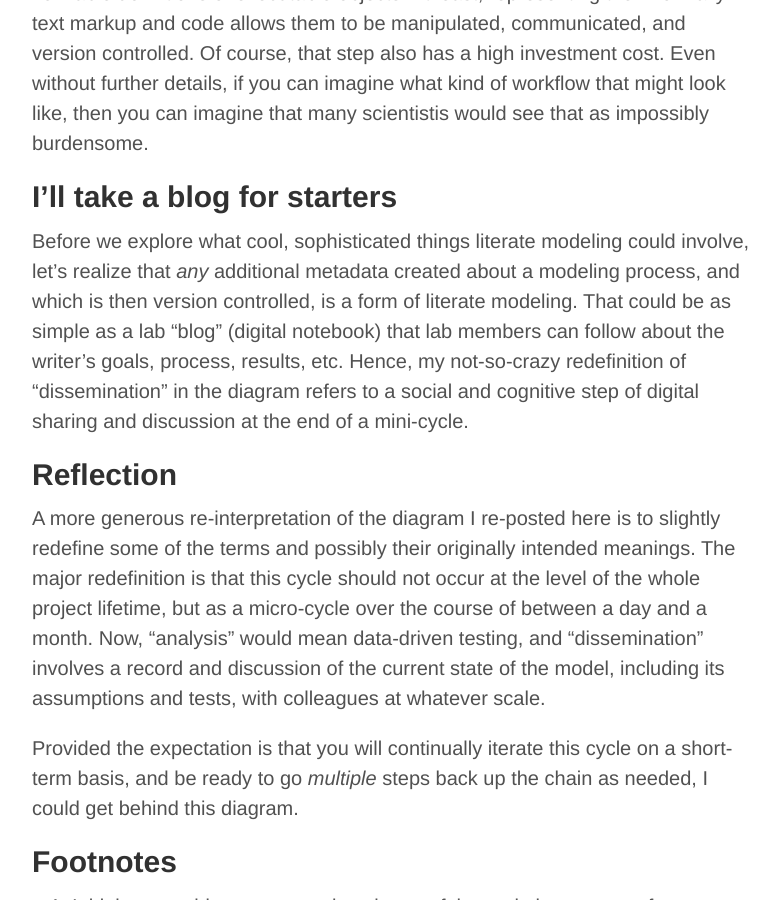
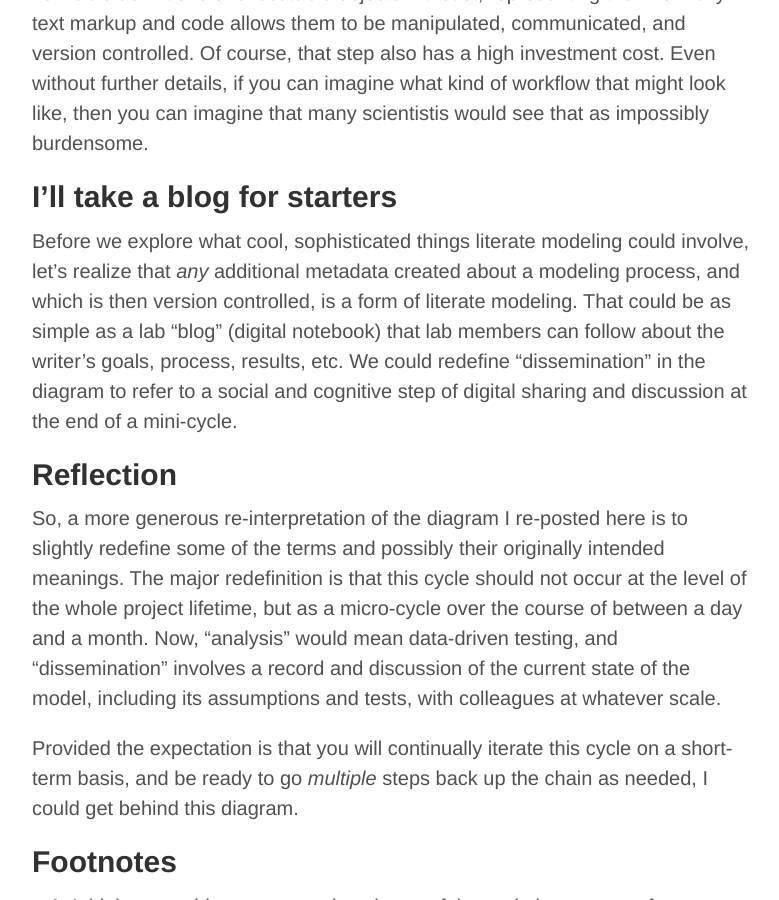
Before and after one commit to robclewley/robclewley.github.io, a Jekyll site: the page built from _posts/2015-04-01-sumatra-and-simulation-management-or-literate-modeling.md, in a window 1280 px wide and 900 px high, scrolled down 3973 px. Shown: the whole window, without its empty margins (248-1027 px from the left). Built offline with Jekyll 4.4.1, drawn with Linux system fonts in a browser that asks for light colours; Markdown is read by kramdown in place of the engine named in the settings; comment, search, counter and statistics services are not loaded.

Commit message:
small snafu

```diff
--- a/_posts/2015-04-01-sumatra-and-simulation-management-or-literate-modeling.md
+++ b/_posts/2015-04-01-sumatra-and-simulation-management-or-literate-modeling.md
@@ -172,13 +172,13 @@ could involve, let's realize that *any* additional metadata created
 about a modeling process, and which is then version controlled, is a
 form of literate modeling. That could be as simple as a lab "blog"
 (digital notebook) that lab members can follow about the writer's
-goals, process, results, etc. Hence, my not-so-crazy redefinition of
-"dissemination" in the diagram refers to a social and cognitive step
-of digital sharing and discussion at the end of a mini-cycle.
+goals, process, results, etc. We could redefine "dissemination" in the
+diagram to refer to a social and cognitive step of digital sharing and
+discussion at the end of a mini-cycle.
 
 ## Reflection
 
-A more generous re-interpretation of the diagram I re-posted here is to
+So, a more generous re-interpretation of the diagram I re-posted here is to
 slightly redefine some of the terms and possibly their originally
 intended meanings. The major redefinition is that this cycle
 should not occur at the level of the whole project lifetime, but as a
```
